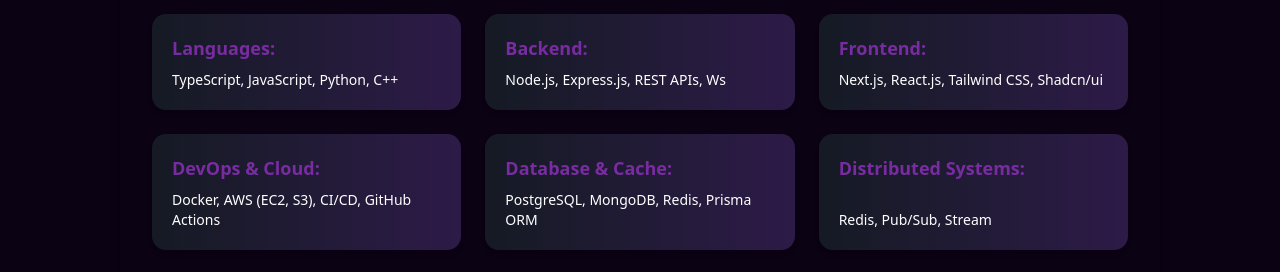
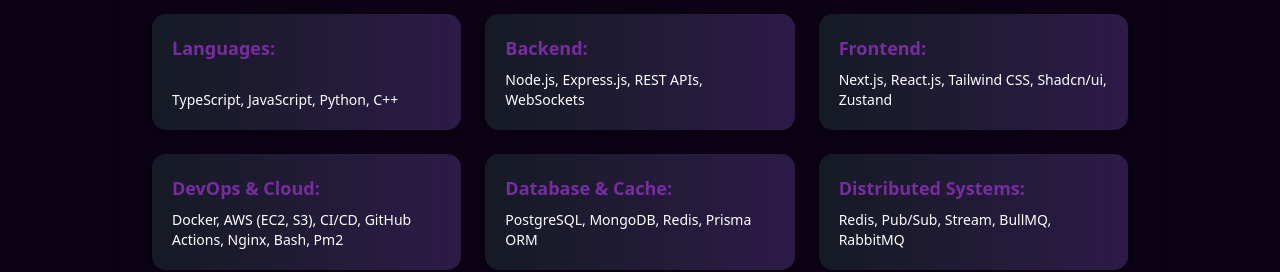
Before and after one commit to bhupeshv29/Bhupesh-portfolio, a Next.js app: page /skills in a window 1280 px wide. Shown: the part 242-514 px from the top of the page. Built offline with nearby package versions, Linux system fonts and the light colour scheme.

Commit message:
skills updated

```diff
--- a/components/Skills.tsx
+++ b/components/Skills.tsx
@@ -1,16 +1,16 @@
 const skills = [
   { title: "Languages", skills: "TypeScript, JavaScript, Python, C++" },
-  { title: "Backend", skills: "Node.js, Express.js, REST APIs, Ws" },
-  { title: "Frontend", skills: "Next.js, React.js, Tailwind CSS, Shadcn/ui" },
+  { title: "Backend", skills: "Node.js, Express.js, REST APIs, WebSockets" },
+  { title: "Frontend", skills: "Next.js, React.js, Tailwind CSS, Shadcn/ui, Zustand" },
   {
     title: "DevOps & Cloud",
-    skills: "Docker, AWS (EC2, S3), CI/CD, GitHub Actions",
+    skills: "Docker, AWS (EC2, S3), CI/CD, GitHub Actions, Nginx, Bash, Pm2",
   },
   {
     title: "Database & Cache",
     skills: "PostgreSQL, MongoDB, Redis, Prisma ORM",
   },
-  { title: "Distributed Systems", skills: "Redis, Pub/Sub, Stream " },
+  { title: "Distributed Systems", skills: "Redis, Pub/Sub, Stream, BullMQ, RabbitMQ " },
   { title: "Tools & Security", skills: "Git, JWT, OAuth 2.0, Bcrypt" },
 ];
 
```
